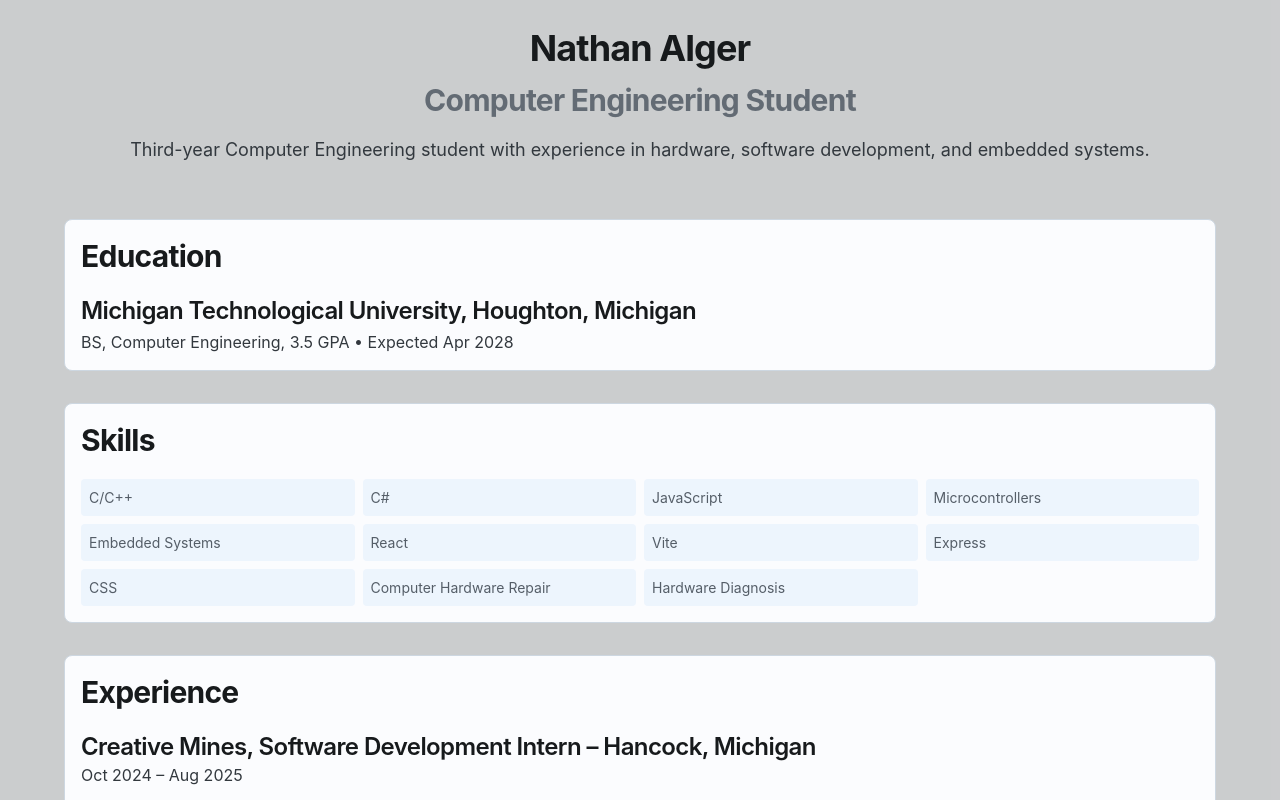
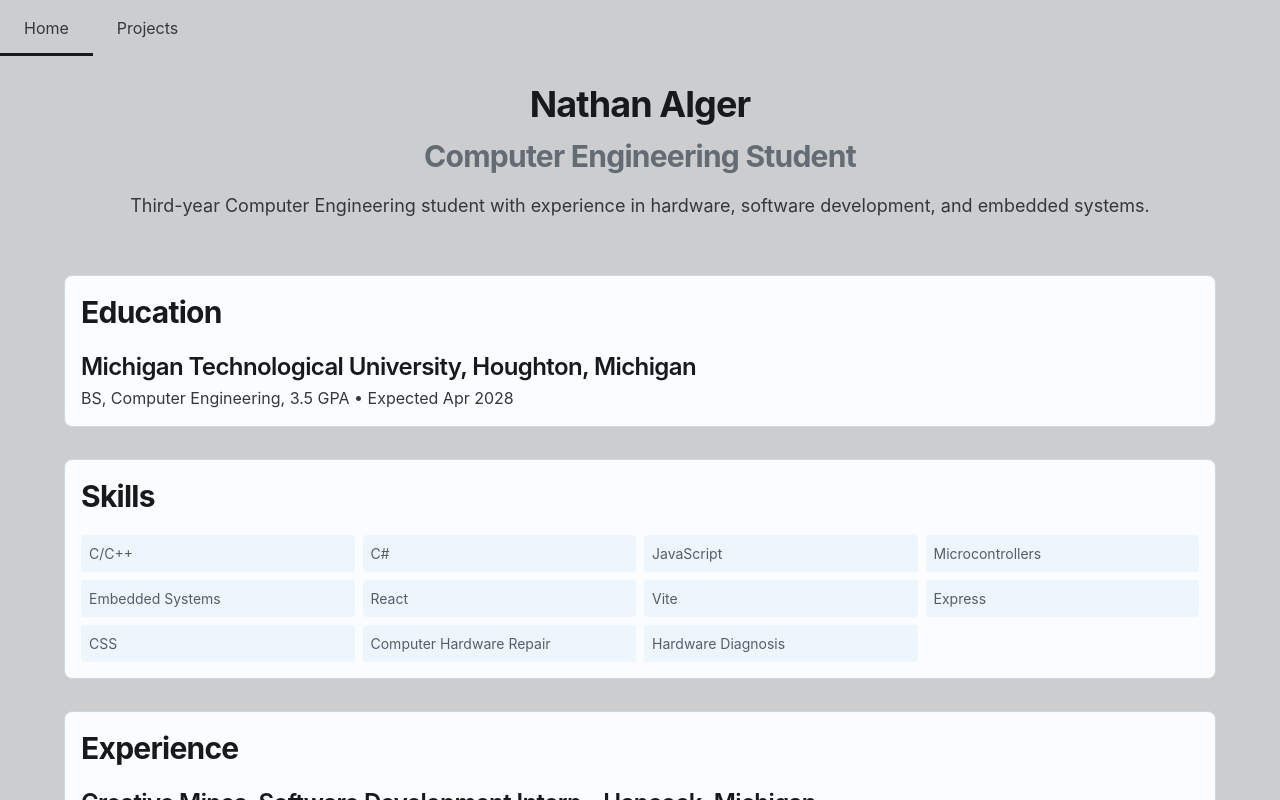
Before and after one commit to nathanalger/portfolio, a React (Vite) app in the folder frontend/: page / in a window 1280 px wide. Shown: the top 800 px of the page. Built offline with nearby package versions, Linux system fonts and the light colour scheme.

Commit message:
feat: outline of some page components

```diff
--- a/frontend/src/architecture/Router.tsx
+++ b/frontend/src/architecture/Router.tsx
@@ -1,6 +1,7 @@
-import { createBrowserRouter, RouterProvider } from "react-router";
+import { createBrowserRouter, redirect, RouterProvider } from "react-router";
 import Home from "../pages/Home";
 import Wrapper from "../components/Wrapper";
+import Projects from "../pages/Projects";
 
 const router = createBrowserRouter([
   {
@@ -8,12 +9,13 @@ const router = createBrowserRouter([
     element: <Wrapper />, // wrapper
     //errorElement: <NotFound />,
     children: [
-      { index: true, element: <Home /> }, // Handles exact "/" path
+      { index: true, element: <Home /> },
       { path: "health-test", element: <>OK</> },
-
-      // samples
-      //{ path: "about", element: <About /> },
-      //{ path: "user/:userId", element: <UserProfile /> },
+      { path: "projects", element: <Projects /> },
+      {
+        path: "home",
+        loader: () => redirect("/"),
+      },
     ],
   },
 ]);
--- /dev/null
+++ b/frontend/src/components/NavButton.tsx
@@ -0,0 +1,83 @@
+import { Box, Typography } from "@mui/joy";
+import type { SxProps } from "@mui/joy/styles/types";
+import type { ReactNode } from "react";
+import { useLocation, useNavigate } from "react-router";
+
+const NavButtonBaseSx: SxProps = {
+  position: "relative",
+  backgroundColor: "transparent",
+  border: 0,
+  px: 3,
+  py: 2,
+  boxSizing: "border-box",
+  overflow: "hidden",
+  userSelect: "none",
+
+  "--nav-indicator-height": "0px",
+
+  transition: "background-color 0.2s ease",
+
+  "&::after": {
+    content: '""',
+    position: "absolute",
+    left: 0,
+    right: 0,
+    bottom: 0,
+    height: "var(--nav-indicator-height)",
+    backgroundColor: (t) => t.palette.text.primary,
+    transition: "height 0.15s ease",
+  },
+
+  "&:hover": {
+    backgroundColor: (t) =>
+      `color-mix(in srgb, ${t.palette.text.primary} 10%, transparent)`,
+
+    "--nav-indicator-height": "3px",
+  },
+
+  "&:active": {
+    backgroundColor: (t) =>
+      `color-mix(in srgb, ${t.palette.text.primary} 20%, transparent)`,
+  },
+};
+
+const NavButton = ({
+  children,
+  routeKey,
+
+  onClick,
+}: {
+  children: ReactNode;
+  routeKey: string;
+
+  onClick?: () => void;
+}) => {
+  const loc = useLocation();
+  const navigate = useNavigate();
+
+  const active =
+    (routeKey === "home" && loc.pathname === "/") ||
+    loc.pathname === `/${routeKey}` ||
+    loc.pathname.startsWith(`/${routeKey}/`);
+
+  return (
+    <Box
+      onClick={() => {
+        navigate(`/${routeKey}`);
+        onClick?.();
+      }}
+      component="button"
+      sx={{
+        ...NavButtonBaseSx,
+
+        ...(active && {
+          "--nav-indicator-height": "3px",
+        }),
+      }}
+    >
+      <Typography>{children}</Typography>
+    </Box>
+  );
+};
+
+export default NavButton;
--- a/frontend/src/components/Wrapper.tsx
+++ b/frontend/src/components/Wrapper.tsx
@@ -1,5 +1,6 @@
 import { Box } from "@mui/joy";
 import { Outlet } from "react-router";
+import NavButton from "./NavButton";
 
 const Wrapper = () => {
   return (
@@ -8,6 +9,16 @@ const Wrapper = () => {
         backgroundColor: (t) => t.palette.background.backdrop,
       }}
     >
+      {/* Navbar */}
+      <Box
+        sx={{
+          display: "flex",
+          gap: 0,
+        }}
+      >
+        <NavButton routeKey="home">Home</NavButton>
+        <NavButton routeKey="projects">Projects</NavButton>
+      </Box>
       <Outlet />
     </Box>
   );
--- /dev/null
+++ b/frontend/src/pages/Projects.tsx
@@ -0,0 +1,7 @@
+import { Box } from "@mui/joy";
+
+const Projects = () => {
+  return <Box></Box>;
+};
+
+export default Projects;
```
Also changed, not shown: frontend/src/components/InfoBox.tsx (added, +17 -0 lines).
